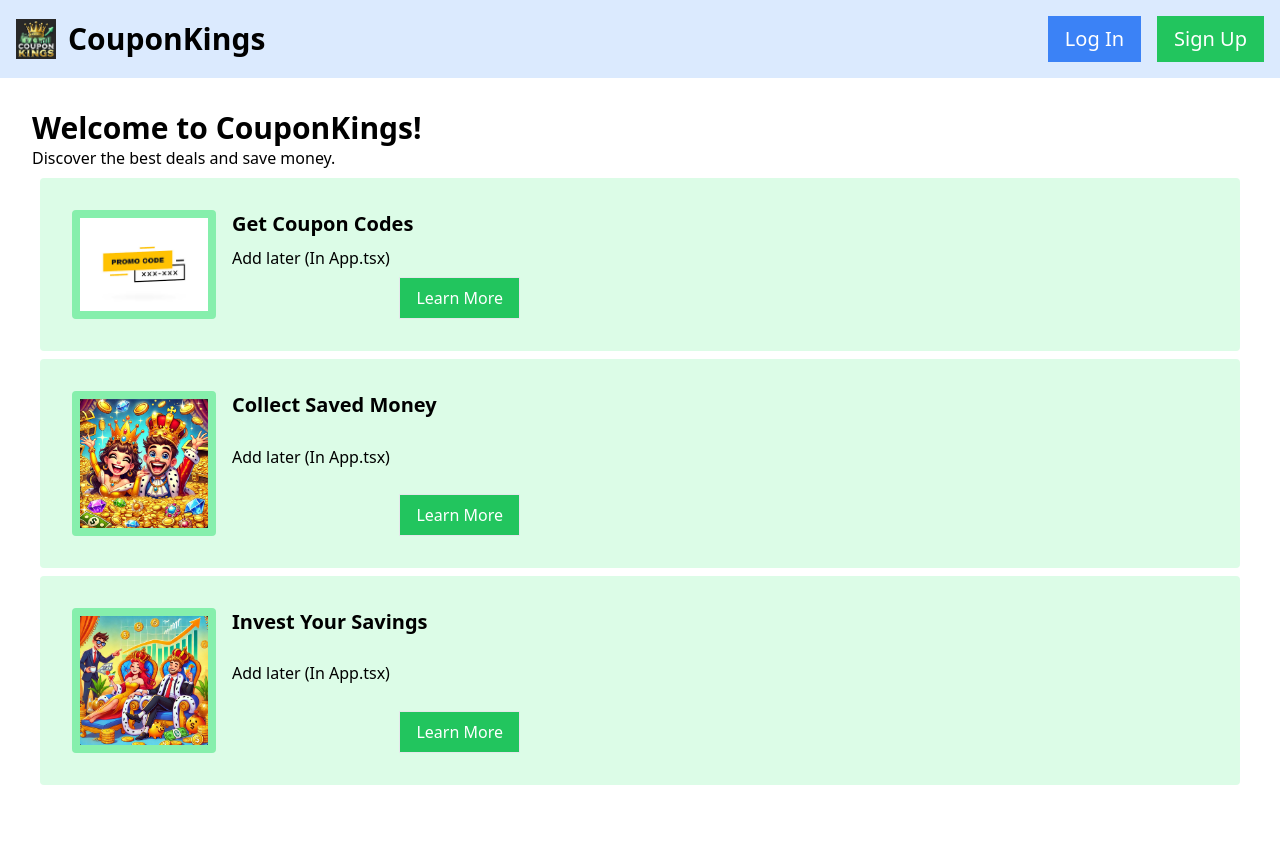
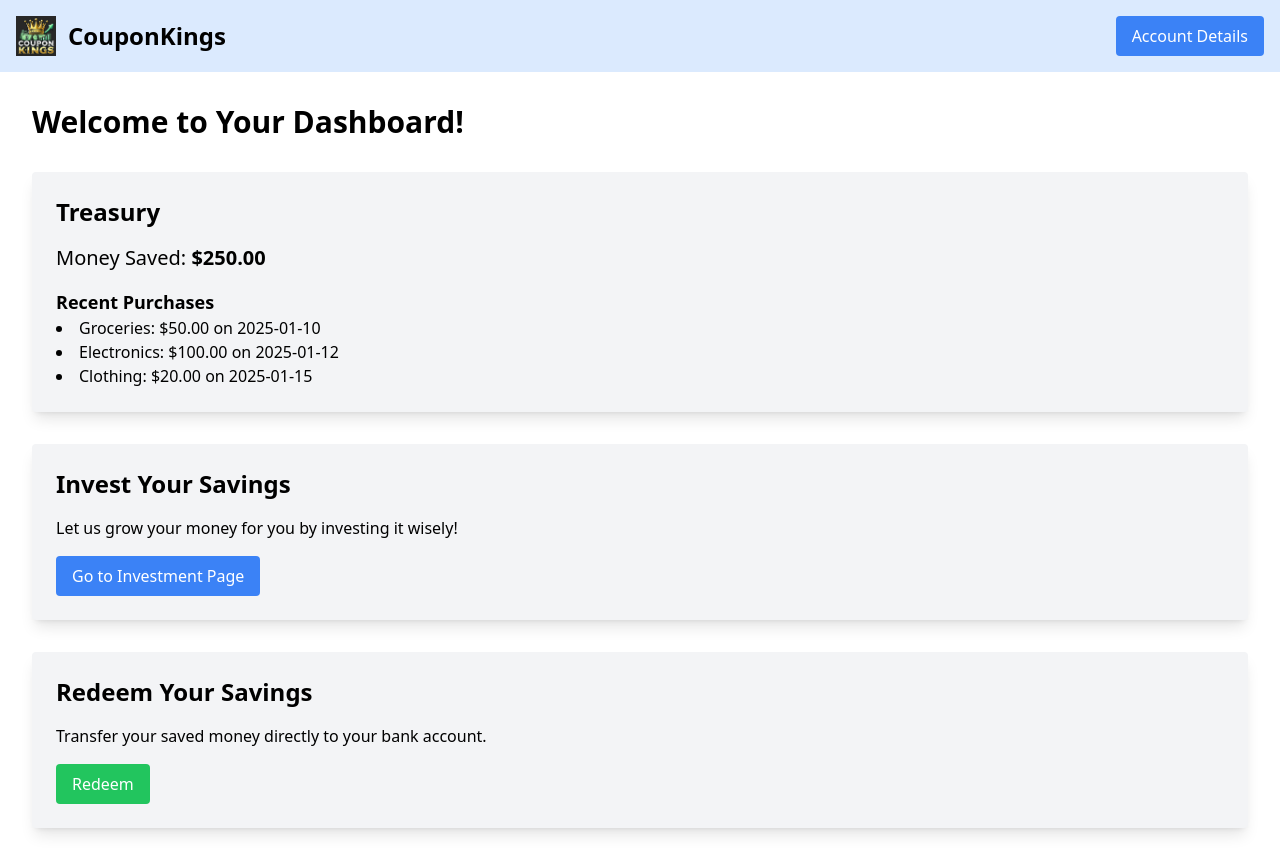
Before and after one commit to JZocco/Finhacks-1-18, a React (Vite) app: page / in a window 1280 px wide. Before the commit the page ends 825 px from the top, so only its background shows below. Built offline with nearby package versions, Linux system fonts and the light colour scheme.

Commit message:
Created Investment Page

```diff
--- a/src/App.tsx
+++ b/src/App.tsx
@@ -1,17 +1,14 @@
 import React from "react";
 import { Routes, Route } from "react-router-dom";
-import Header from "./components/Header";
-import Dashboard from "./pages/Dashboard"; // Create this page if it doesn't exist
-import Home from "./pages/Home"; // Existing Home page
+import Dashboard from "./pages/Dashboard";
+import Investment from "./pages/Investment";
 
 const App = () => {
   return (
-    <div>
-      <Routes>
-        <Route path="/" element={<Home />} />
-        <Route path="/dashboard" element={<Dashboard />} />
-      </Routes>
-    </div>
+    <Routes>
+      <Route path="/" element={<Dashboard />} />
+      <Route path="/investment" element={<Investment />} />
+    </Routes>
   );
 };
 
--- a/src/pages/Dashboard.tsx
+++ b/src/pages/Dashboard.tsx
@@ -1,36 +1,26 @@
 import React, { useState } from "react";
+import { useNavigate } from "react-router-dom"; // Import useNavigate for navigation
 
 const Dashboard = () => {
-  // State to manage saved money, recent purchases, and input for redeeming/investing
+  // State to manage saved money, recent purchases, and redeem modal
   const [moneySaved, setMoneySaved] = useState(250.0); // Example: $250 saved
-  const [recentPurchases, setRecentPurchases] = useState([
+  const [recentPurchases] = useState([
     { item: "Groceries", amount: 50, date: "2025-01-10" },
     { item: "Electronics", amount: 100, date: "2025-01-12" },
     { item: "Clothing", amount: 20, date: "2025-01-15" },
   ]);
-  const [investAmount, setInvestAmount] = useState("");
-  const [redeemAmount, setRedeemAmount] = useState("");
+  const [showRedeemModal, setShowRedeemModal] = useState(false);
 
-  // Handlers for investing and redeeming money
-  const handleInvest = () => {
-    const amount = parseFloat(investAmount);
-    if (!isNaN(amount) && amount > 0 && amount <= moneySaved) {
-      setMoneySaved(moneySaved - amount);
-      alert(`Successfully invested $${amount.toFixed(2)}!`);
-      setInvestAmount("");
-    } else {
-      alert("Invalid amount to invest.");
-    }
-  };
+  const navigate = useNavigate(); // Navigation hook
 
-  const handleRedeem = () => {
-    const amount = parseFloat(redeemAmount);
-    if (!isNaN(amount) && amount > 0 && amount <= moneySaved) {
-      setMoneySaved(moneySaved - amount);
-      alert(`$${amount.toFixed(2)} has been transferred to your bank account!`);
-      setRedeemAmount("");
-    } else {
-      alert("Invalid amount to redeem.");
+  // Handle redeem submission
+  const handleRedeem = (redeemAmount: number) => {
+    if (redeemAmount > 0 && redeemAmount <= moneySaved) {
+        setMoneySaved(moneySaved - redeemAmount); // Deduct from moneySaved
+        alert(`$${redeemAmount.toFixed(2)} has been transferred to your bank account!`);
+        setShowRedeemModal(false); // Close the modal
+      } else {
+        alert("Invalid amount to redeem.");
     }
   };
 
@@ -41,11 +31,11 @@ const Dashboard = () => {
         {/* Left: Logo and Name */}
         <div className="flex items-center">
           <img
-            src="CouponKing.png"
+            src="CouponKing.png" // Replace with your actual logo URL
             alt="Logo"
             className="h-10 w-10 mr-3"
           />
-          <h1 className="text-2xl font-bold text-black">Coupon Kings</h1>
+          <h1 className="text-2xl font-bold text-black">CouponKings</h1>
         </div>
 
         {/* Right: Account Details Button */}
@@ -82,18 +72,11 @@ const Dashboard = () => {
           <h2 className="text-2xl font-bold mb-4">Invest Your Savings</h2>
           <p>Let us grow your money for you by investing it wisely!</p>
           <div className="mt-4">
-            <input
-              type="number"
-              placeholder="Enter amount to invest"
-              value={investAmount}
-              onChange={(e) => setInvestAmount(e.target.value)}
-              className="border p-2 rounded w-1/2 mr-2"
-            />
             <button
-              onClick={handleInvest}
+              onClick={() => navigate("/investment")} // Navigate to Investment page
               className="bg-blue-500 text-white px-4 py-2 rounded hover:bg-blue-600"
             >
-              Invest
+              Go to Investment Page
             </button>
           </div>
         </section>
@@ -103,15 +86,8 @@ const Dashboard = () => {
           <h2 className="text-2xl font-bold mb-4">Redeem Your Savings</h2>
           <p>Transfer your saved money directly to your bank account.</p>
           <div className="mt-4">
-            <input
-              type="number"
-              placeholder="Enter amount to redeem"
-              value={redeemAmount}
-              onChange={(e) => setRedeemAmount(e.target.value)}
-              className="border p-2 rounded w-1/2 mr-2"
-            />
             <button
-              onClick={handleRedeem}
+              onClick={() => setShowRedeemModal(true)}
               className="bg-green-500 text-white px-4 py-2 rounded hover:bg-green-600"
             >
               Redeem
@@ -119,6 +95,42 @@ const Dashboard = () => {
           </div>
         </section>
       </div>
+
+      {/* Redeem Modal */}
+      {showRedeemModal && (
+        <div className="fixed inset-0 bg-gray-800 bg-opacity-75 flex justify-center items-center">
+          <div className="bg-white p-6 rounded shadow-lg w-1/3">
+            <h2 className="text-2xl font-bold mb-4">Redeem Your Savings</h2>
+            <form
+              onSubmit={(e) => {
+                e.preventDefault();
+                const form = e.target as HTMLFormElement; // Add this line
+                const amount = parseFloat((form.elements.namedItem("redeemAmount") as HTMLInputElement).value); // Add this line
+                handleRedeem(amount); // Call your redeem function
+              }}
+            >
+              <input
+                type="number"
+                name="redeemAmount"
+                placeholder="Enter amount to redeem"
+                className="border p-2 rounded w-full mb-4"
+              />
+              <button
+                type="submit"
+                className="bg-green-500 text-white px-4 py-2 rounded hover:bg-green-600 w-full"
+              >
+                Redeem
+              </button>
+            </form>
+            <button
+              onClick={() => setShowRedeemModal(false)}
+              className="mt-4 text-red-500 underline w-full text-center"
+            >
+              Close
+            </button>
+          </div>
+        </div>
+      )}
     </div>
   );
 };
--- /dev/null
+++ b/src/pages/Investment.tsx
@@ -0,0 +1,14 @@
+const Investment = () => {
+    return (
+      <div className="p-8">
+        <h1 className="text-3xl font-bold">Investment Page</h1>
+        <p>
+          Welcome to the investment page! Here you can explore ways to grow your
+          savings by investing with us.
+        </p>
+        {/* Add more content as needed */}
+      </div>
+    );
+  };
+
+  export default Investment;
```
